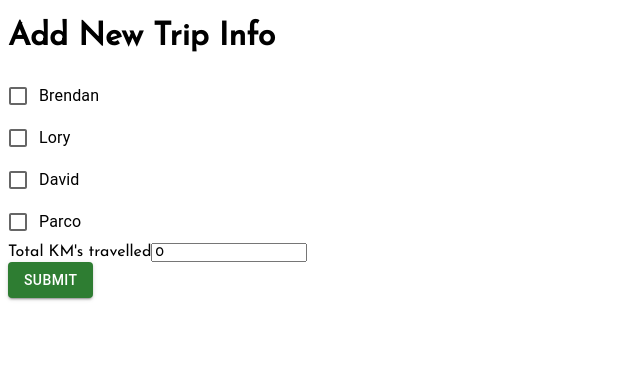
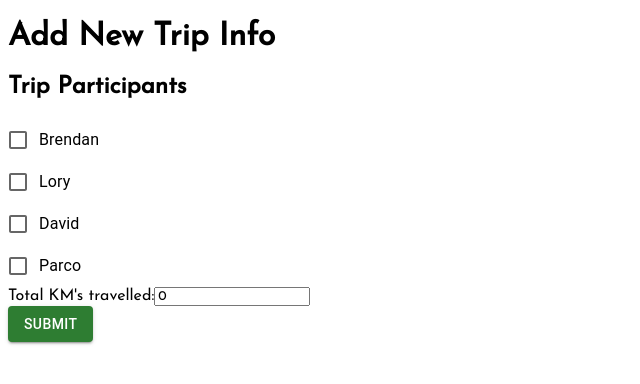
Before and after one commit to woobrendan/Fuel_Splitter, a React (Create React App) app in the folder fuel_splitter/: page / in a window 1280 px wide. Shown: the top 384 px of the page, without its empty margins (0-640 px from the left). Built offline with nearby package versions, Linux system fonts and the light colour scheme.

Commit message:
pass props value to each checkbox with the individuals name. create method onCheck and brute force switch case for toggling useState status

```diff
--- a/fuel_splitter/src/components/NewTrip.tsx
+++ b/fuel_splitter/src/components/NewTrip.tsx
@@ -15,7 +15,47 @@ const NewTrip: React.FC<Props> = ({ handleAdd }) => {
     totalKM: 0,
   });
 
-  const onCheck = (event: React.ChangeEvent): void => {};
+  const onCheck = (event: React.ChangeEvent<HTMLInputElement>): void => {
+    // type Person = keyof TripInfo
+    // const indiv: Person = `is${event.target.value}In`
+    // // const person: string = `is${event.target.value}In`
+    // setTripInfo((prev: TripInfo) => ({
+    //   ...prev,
+    //   [`is${event.target.value}In`]: !Boolean(prev[indiv]),
+    // }));
+
+    // refactor later to note brute force
+    const indiv: string = event.target.value;
+    console.log(indiv);
+    switch (indiv) {
+      case "Brendan":
+        setTripInfo((prev) => ({
+          ...prev,
+          isBrendanIn: !prev.isBrendanIn,
+        }));
+        break;
+      case "Lory":
+        setTripInfo((prev) => ({
+          ...prev,
+          isLoryIn: !prev.isLoryIn,
+        }));
+        break;
+      case "David":
+        setTripInfo((prev) => ({
+          ...prev,
+          isDavidIn: !prev.isDavidIn,
+        }));
+        break;
+      case "Parco":
+        setTripInfo((prev) => ({
+          ...prev,
+          isParcoIn: !prev.isParcoIn,
+        }));
+        break;
+      default:
+        break;
+    }
+  };
 
   return (
     <form
@@ -25,14 +65,33 @@ const NewTrip: React.FC<Props> = ({ handleAdd }) => {
       }}
     >
       <h1>Add New Trip Info</h1>
+      <h2>Trip Participants</h2>
       <FormGroup className="newTrip__checkboxes">
-        <FormControlLabel control={<Checkbox />} label="Brendan" />
-        <FormControlLabel control={<Checkbox />} label="Lory" />
-        <FormControlLabel control={<Checkbox />} label="David" />
-        <FormControlLabel control={<Checkbox />} label="Parco" />
+        <FormControlLabel
+          control={
+            <Checkbox
+              checked={tripInfo.isBrendanIn}
+              onChange={onCheck}
+              value="Brendan"
+            />
+          }
+          label="Brendan"
+        />
+        <FormControlLabel
+          control={<Checkbox onChange={onCheck} />}
+          label="Lory"
+        />
+        <FormControlLabel
+          control={<Checkbox checked={false} />}
+          label="David"
+        />
+        <FormControlLabel
+          control={<Checkbox checked={false} />}
+          label="Parco"
+        />
       </FormGroup>
       <div className="newTrip__input">
-        <label>Total KM's travelled</label>
+        <label>Total KM's travelled:</label>
         <input
           placeholder="Enter Total KM's travelled"
           type="input"
```
